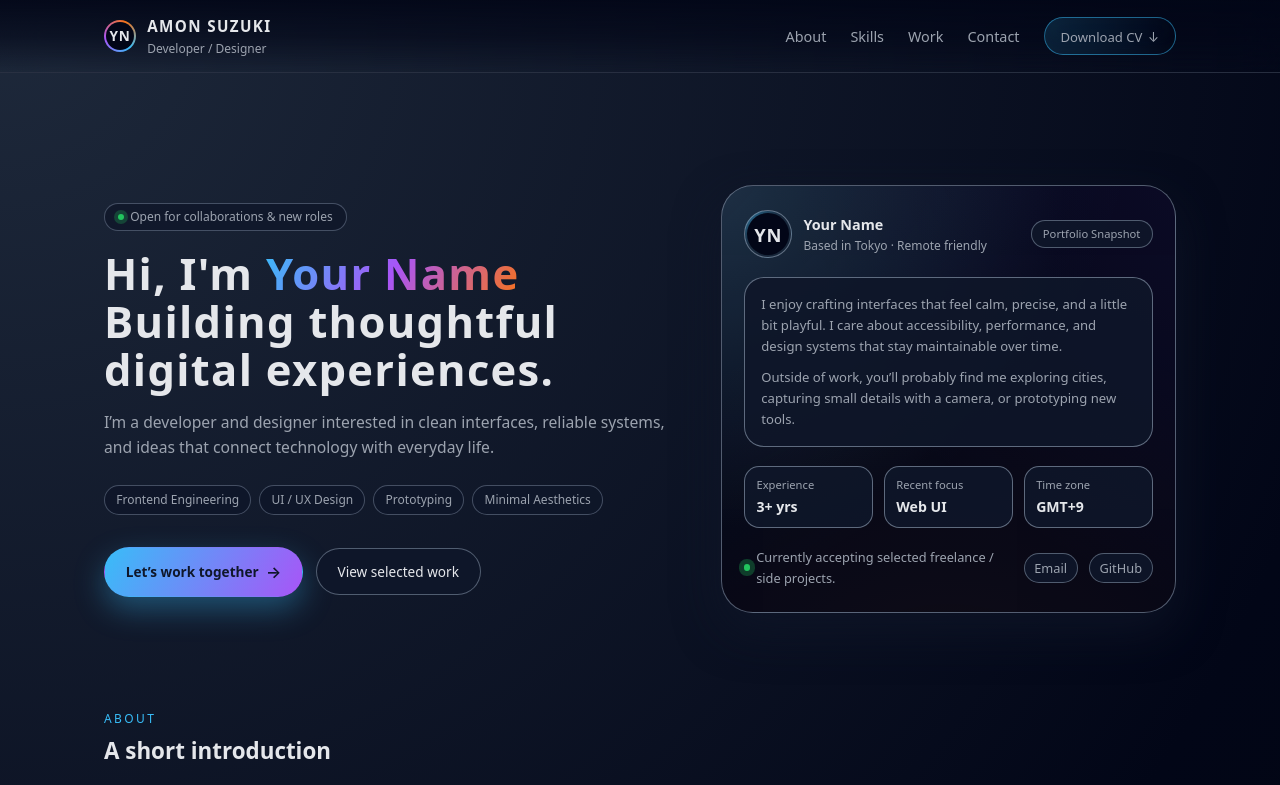
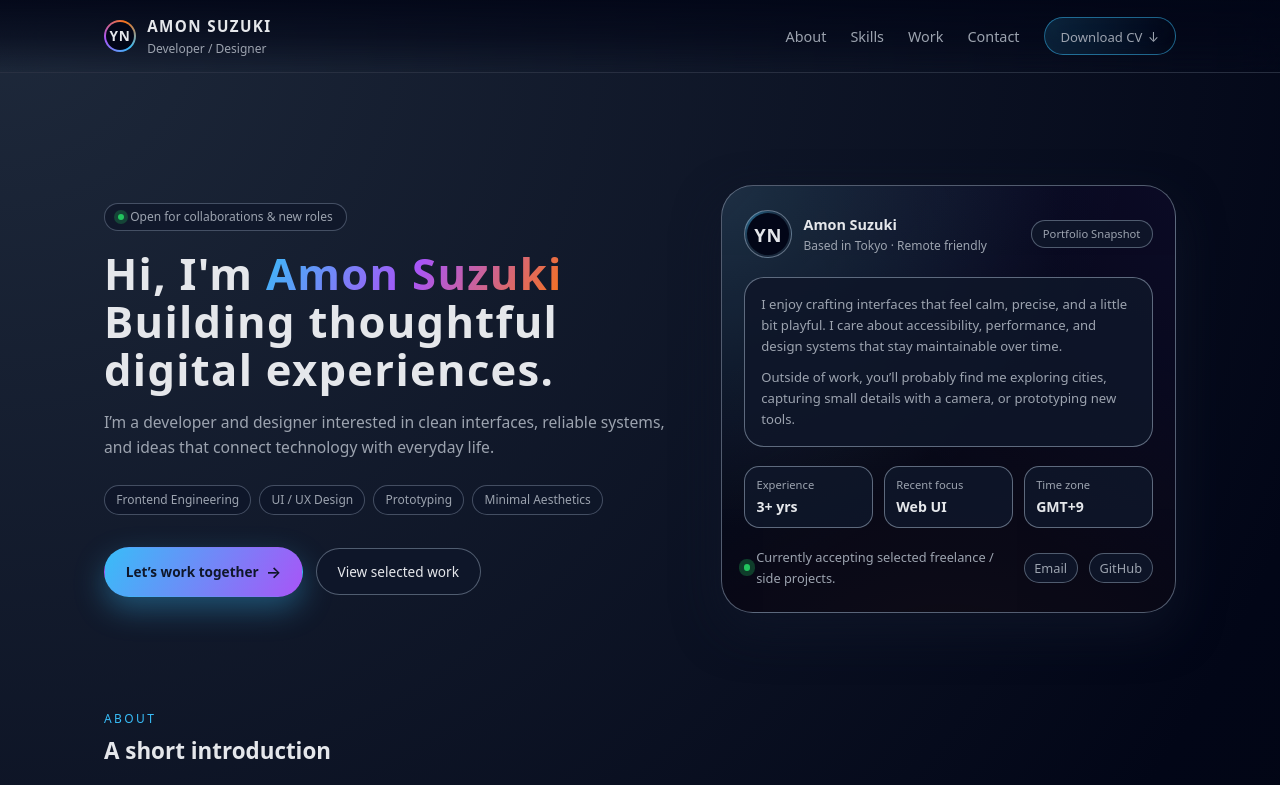
Before and after one commit to Amonsuzuki/Amonsuzuki.github.io, a plain HTML site: page index.html in a window 1280 px wide. Shown: the top 785 px of the page. Drawn offline with Linux system fonts and the light colour scheme.

Commit message:
Update index.html

```diff
--- a/index.html
+++ b/index.html
@@ -2,7 +2,7 @@
 <html lang="en">
 <head>
   <meta charset="UTF-8" />
-  <title>Your Name – Portfolio</title>
+  <title>Amon Suzuki – Portfolio</title>
   <meta name="viewport" content="width=device-width, initial-scale=1" />
   <link rel="stylesheet" href="styles.css" />
 </head>
@@ -41,7 +41,7 @@
           <span>Open for collaborations & new roles</span>
         </div>
         <h1 class="hero-title">
-          Hi, I'm <span>Your Name</span><br />
+          Hi, I'm <span>Amon Suzuki</span><br />
           Building thoughtful digital experiences.
         </h1>
         <p class="hero-subtitle">
@@ -75,7 +75,7 @@
                 <div class="avatar-inner">YN</div>
               </div>
               <div>
-                <div class="hero-card-meta-title">Your Name</div>
+                <div class="hero-card-meta-title">Amon Suzuki</div>
                 <div class="hero-card-meta-sub">Based in Tokyo · Remote friendly</div>
               </div>
             </div>
@@ -345,7 +345,7 @@
   </main>
 
   <footer class="site-footer">
-    <div>© <span id="year"></span> Your Name. Crafted with care.</div>
+    <div>© <span id="year"></span> Amon Suzuki. Crafted with care.</div>
     <div class="footer-links">
       <a href="#top">Back to top</a>
       <a href="#">Imprint</a>
```
